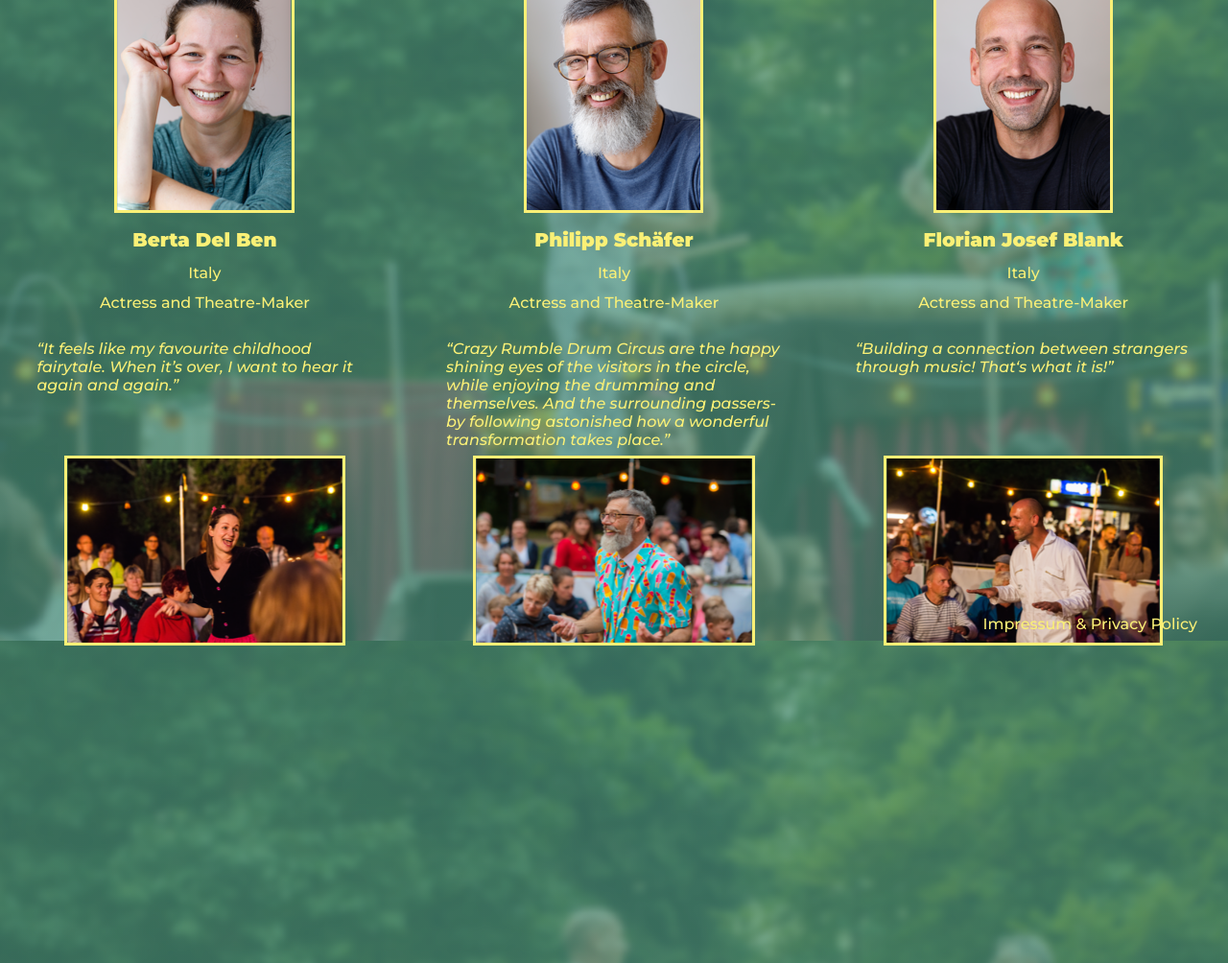
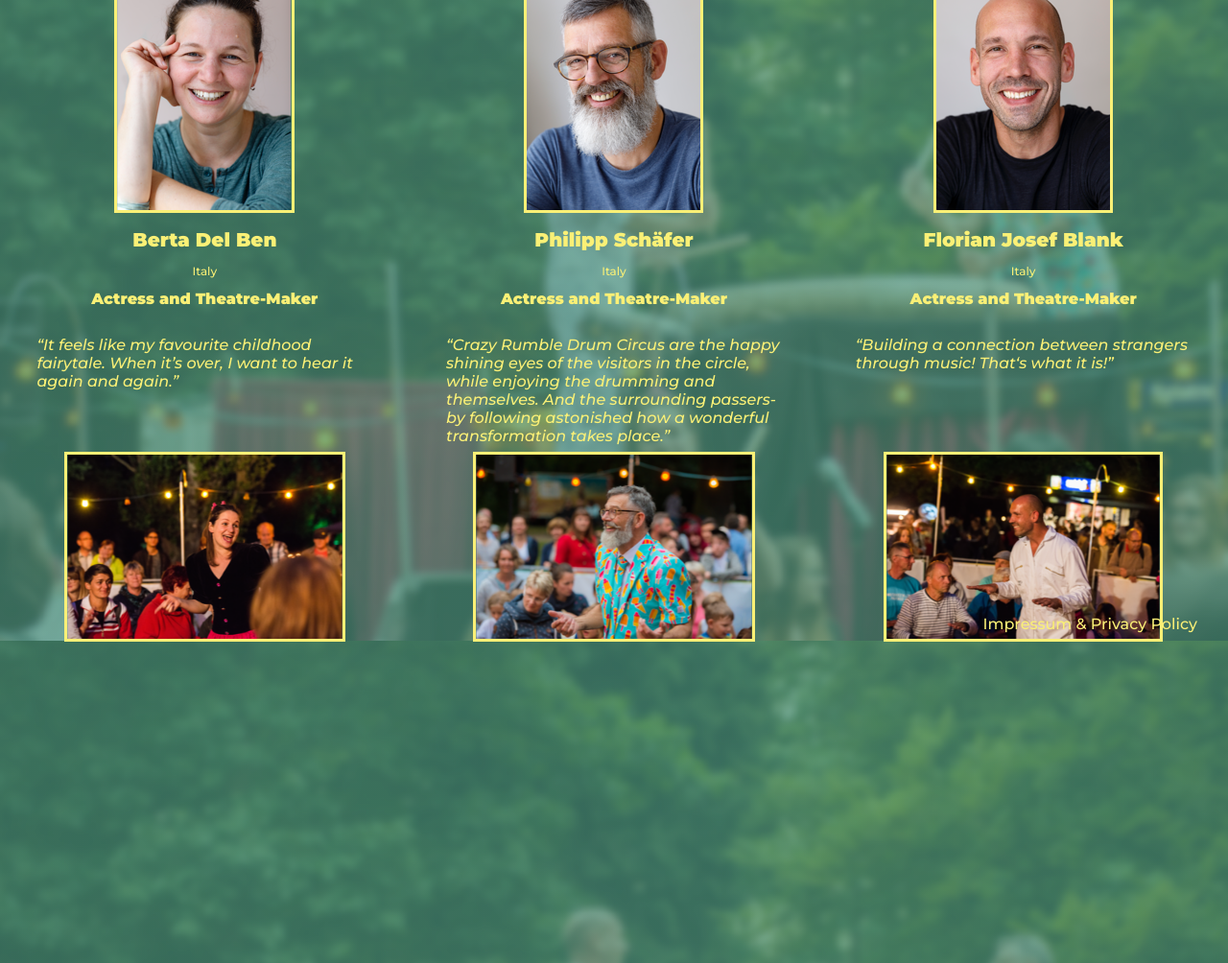
Before and after one commit to matteocarpi/crdc, a Jekyll site: the page built from team.md, in a window 1280 px wide. Shown: the part 232-1236 px from the top of the page at 96% size. Built offline with Jekyll 4.4.1, drawn with Linux system fonts in a browser that asks for light colours; nearby versions of some CDN libraries.

Commit message:
styled headings

```diff
--- a/_sass/universal.scss
+++ b/_sass/universal.scss
@@ -29,6 +29,12 @@ h1.center-title {
 h2{
   font-size: 20px;
   font-weight: 900;
+}
+h3 {
+  font-weight: 900;
+}
+h4 {
+  font-size: 12px;
 }
 a{
   color: $yellow;
```
